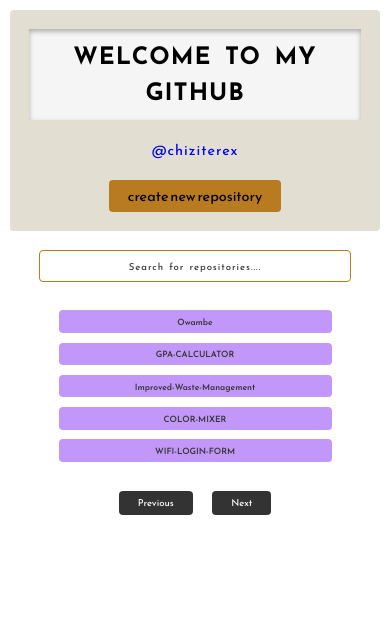
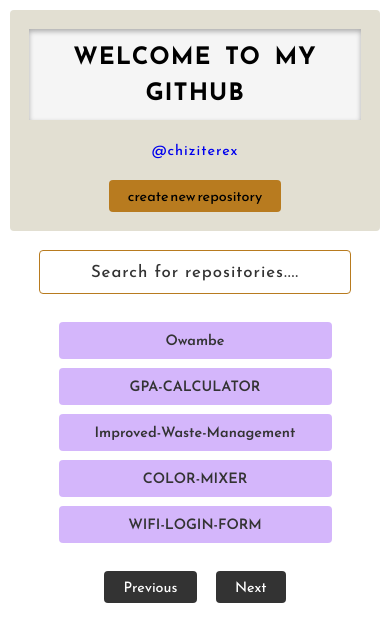
Before and after one commit to Chiziterex/My-github, a React (Create React App) app: page / in a window 390 px wide. Shown: the top 642 px of the page. Built offline with nearby package versions, Linux system fonts and the light colour scheme.

Commit message:
updated some mobile styles

```diff
--- a/src/App.css
+++ b/src/App.css
@@ -8,7 +8,7 @@
   --txt-color2-: #fff;
   --shadow-: rgb(0, 0, 0, 0.3);
   --bg-color3-: rgb(184, 123, 31);
-  --bg-color4-: rgb(194, 151, 250);
+  --bg-color4-: rgb(194, 151, 250,0.7);
 }
 
 * {
@@ -114,6 +114,8 @@
   transition: all ease-out 0.4s;
 }
 
+
+
 .header-container .header .repositoty-inputBox .input div:nth-child(1) .btnCreate:hover{
   background-color: var(--shadow-);
   color: var(--txt-color3-);
@@ -215,7 +217,7 @@
   border-radius: 4px;
   background-color: var(--bg-color4-);
   width: 70vw;
-  padding: 0.5rem 2rem;
+  padding: 0.75rem 0;
   font-size: 1.5rem;
   text-align: center;
   color: var(--txt-color3-);
@@ -241,7 +243,7 @@
   background-color: var(--bg-color-);
   width: 70vw;
   margin: 1rem 0 1rem 0;
-  transform: scale(1.1);
+  /* transform: scale(1.1); */
   color: var(--txt-color3-);
   cursor: pointer;
   gap: 0.75rem;
@@ -287,7 +289,6 @@
   background-color: var(--txt-color2-);
   box-shadow: 0.2rem 0.2rem 0.2rem var(--shadow-);
   cursor: pointer;
-  transform: scale(1.1);
 }
 
 .repos-container .content .paginate{
@@ -315,7 +316,7 @@
   color: var(--txt-color3-);
 }
 
-@media (max-width: 600px) {
+@media (max-width: 900px) {
   * {
     font-size: 60%;
   }
@@ -328,4 +329,49 @@
   .header-container .header .githubAt {
     transform: translate(0);
   }
+  .repos-container .content .repos .box {
+    font-size: 2.5rem;
+  }
+  .repos-container .content ::placeholder {
+    font-size: 1.75rem;
+  }
+
+.header-container .header .repositoty-inputBox .input div:nth-child(1) input{
+  font-size: 1.75rem;
 }
+.itemInfoContent div p{
+  font-size: 1.5rem;
+}
+.itemInfoContent span{
+  font-size: 1.5rem;
+}
+.itemInfoContent div{
+ margin: 0 2.5rem 0 ;
+}
+.itemInfoContent {
+  width: 90vw;
+}
+.repos-container .content .prev,
+.repos-container .content .next {
+  font-size: 1.5rem;
+}
+.header-container .header .repositoty-inputBox .cancel button{
+  font-size: 1.5rem;
+}
+.header-container .header .repositoty-inputBox .input div:nth-child(1) .btnCreate{
+  font-size: 1.7rem;
+}
+.header-container .header .repositoty-inputBox .input{
+  padding: 2rem 1rem;
+}
+.repos-container .content input {
+  padding: 1rem 3rem;
+  font-size: 1.5rem;
+}
+.itemInfoContent div button {
+  font-size: 1.5rem;
+}
+.header-container .header .githubAt {
+  font-size: 1.5rem;
+}
+}
```
